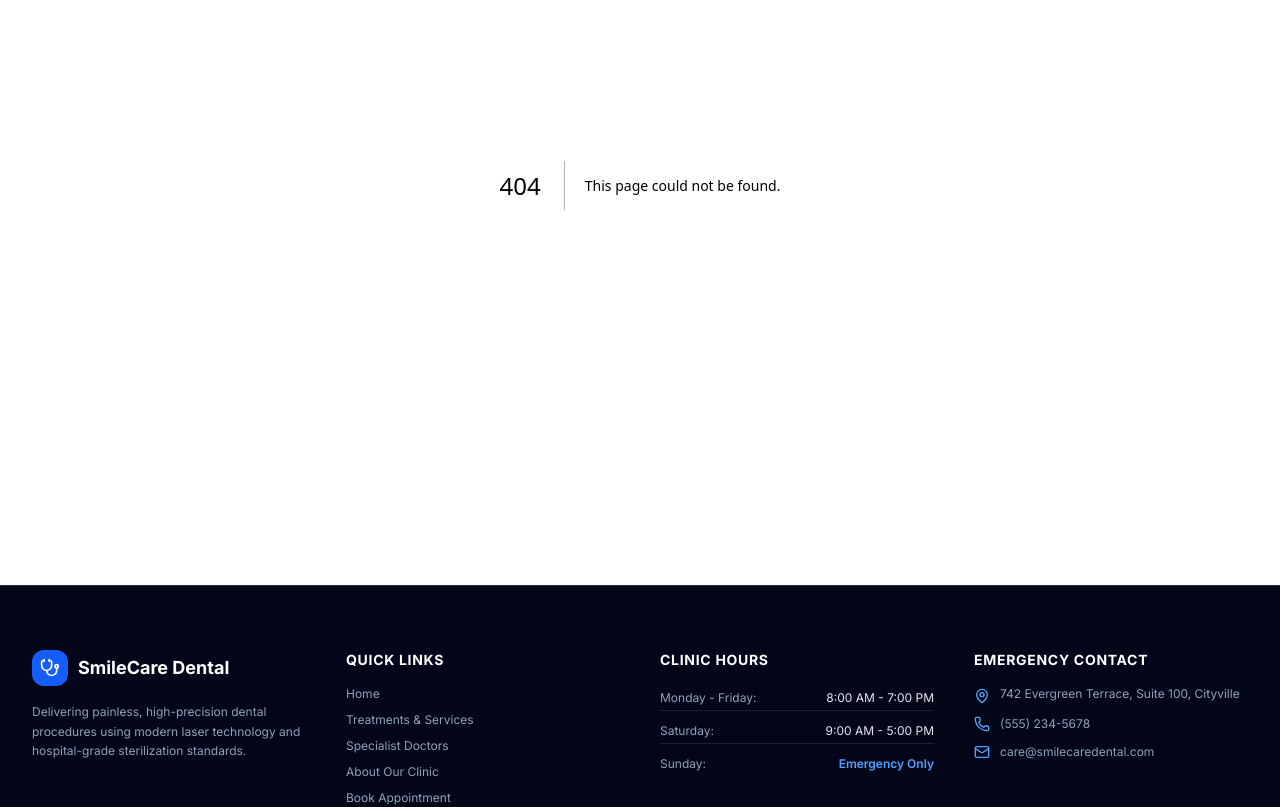
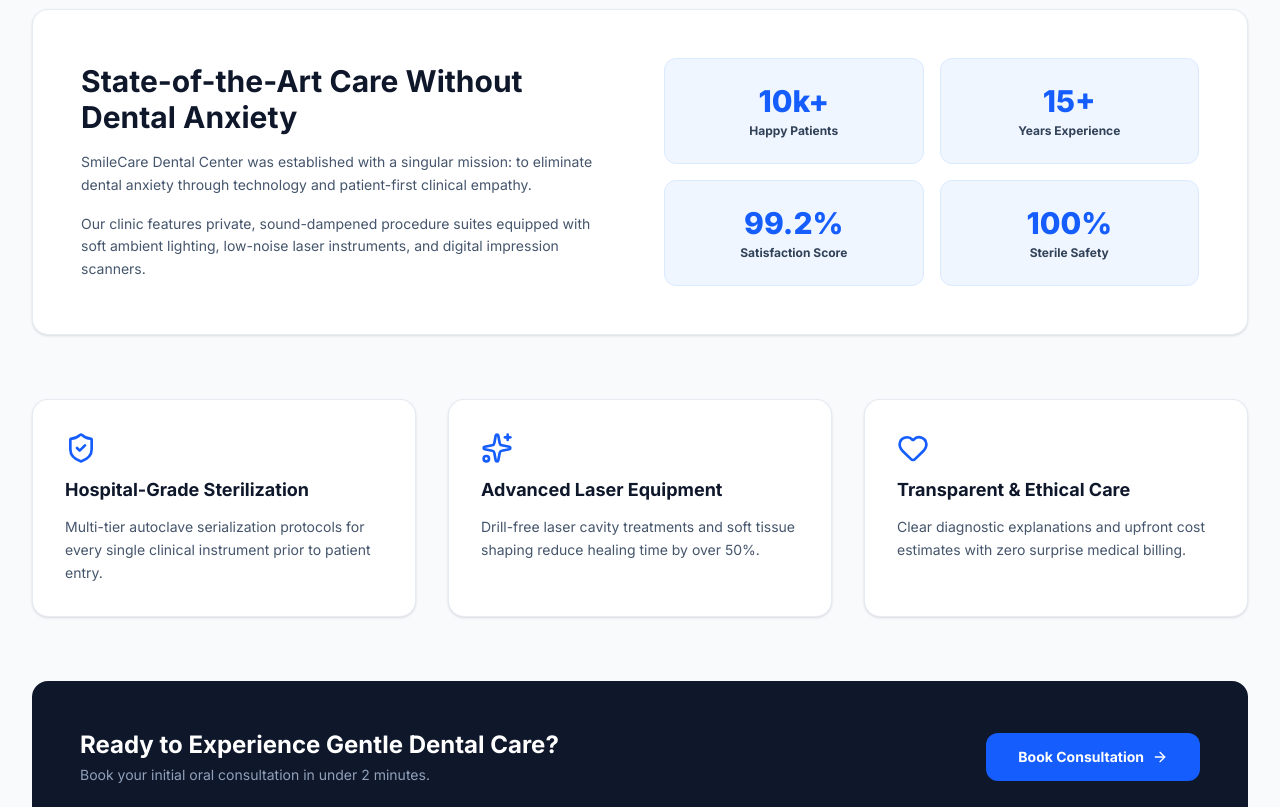
Before and after one commit to dimple200214/smile-care-dental1, a Next.js app: page /about in a window 1280 px wide. Before the commit this address had no page. Shown: the part 320-1127 px from the top of the page. Built offline with nearby package versions, Linux system fonts and the light colour scheme.

Commit message:
feat: add dedicated Services, Doctors, and About pages

```diff
--- /dev/null
+++ b/app/about/page.tsx
@@ -0,0 +1,101 @@
+import Link from "next/link";
+import { ShieldCheck, Award, Heart, Sparkles, ArrowRight } from "lucide-react";
+
+export default function AboutPage() {
+  return (
+    <div className="bg-slate-50 min-h-screen py-12 lg:py-16">
+      <div className="max-w-7xl mx-auto px-4 sm:px-8 space-y-16">
+
+        {/* Header */}
+        <div className="text-center max-w-2xl mx-auto">
+          <span className="text-blue-600 font-bold text-xs uppercase tracking-widest block mb-2">
+            Our Mission & Clinic
+          </span>
+          <h1 className="text-3xl sm:text-4xl font-extrabold text-slate-900 tracking-tight">
+            Redefining Dental Care Comfort
+          </h1>
+          <p className="text-slate-600 text-sm sm:text-base mt-2">
+            Combining surgical precision with high-end hospital safety standards since 2012.
+          </p>
+        </div>
+
+        {/* Story Section */}
+        <div className="grid grid-cols-1 lg:grid-cols-2 gap-12 items-center bg-white p-8 sm:p-12 rounded-2xl border border-slate-200/80 shadow-sm">
+          <div className="space-y-4">
+            <h2 className="text-2xl sm:text-3xl font-bold text-slate-900">
+              State-of-the-Art Care Without Dental Anxiety
+            </h2>
+            <p className="text-slate-600 text-sm leading-relaxed">
+              SmileCare Dental Center was established with a singular mission: to eliminate dental anxiety through technology and patient-first clinical empathy.
+            </p>
+            <p className="text-slate-600 text-sm leading-relaxed">
+              Our clinic features private, sound-dampened procedure suites equipped with soft ambient lighting, low-noise laser instruments, and digital impression scanners.
+            </p>
+          </div>
+
+          <div className="grid grid-cols-2 gap-4">
+            <div className="bg-blue-50 p-6 rounded-xl border border-blue-100 text-center">
+              <span className="text-3xl font-extrabold text-blue-600 block">10k+</span>
+              <span className="text-xs font-bold text-slate-700 mt-1 block">Happy Patients</span>
+            </div>
+            <div className="bg-blue-50 p-6 rounded-xl border border-blue-100 text-center">
+              <span className="text-3xl font-extrabold text-blue-600 block">15+</span>
+              <span className="text-xs font-bold text-slate-700 mt-1 block">Years Experience</span>
+            </div>
+            <div className="bg-blue-50 p-6 rounded-xl border border-blue-100 text-center">
+              <span className="text-3xl font-extrabold text-blue-600 block">99.2%</span>
+              <span className="text-xs font-bold text-slate-700 mt-1 block">Satisfaction Score</span>
+            </div>
+            <div className="bg-blue-50 p-6 rounded-xl border border-blue-100 text-center">
+              <span className="text-3xl font-extrabold text-blue-600 block">100%</span>
+              <span className="text-xs font-bold text-slate-700 mt-1 block">Sterile Safety</span>
+            </div>
+          </div>
+        </div>
+
+        {/* Quality Standards */}
+        <div className="grid grid-cols-1 md:grid-cols-3 gap-8">
+          <div className="bg-white p-8 rounded-2xl border border-slate-200/80 shadow-sm space-y-3">
+            <ShieldCheck size={32} className="text-blue-600" />
+            <h3 className="text-lg font-bold text-slate-900">Hospital-Grade Sterilization</h3>
+            <p className="text-slate-600 text-xs sm:text-sm leading-relaxed">
+              Multi-tier autoclave serialization protocols for every single clinical instrument prior to patient entry.
+            </p>
+          </div>
+
+          <div className="bg-white p-8 rounded-2xl border border-slate-200/80 shadow-sm space-y-3">
+            <Sparkles size={32} className="text-blue-600" />
+            <h3 className="text-lg font-bold text-slate-900">Advanced Laser Equipment</h3>
+            <p className="text-slate-600 text-xs sm:text-sm leading-relaxed">
+              Drill-free laser cavity treatments and soft tissue shaping reduce healing time by over 50%.
+            </p>
+          </div>
+
+          <div className="bg-white p-8 rounded-2xl border border-slate-200/80 shadow-sm space-y-3">
+            <Heart size={32} className="text-blue-600" />
+            <h3 className="text-lg font-bold text-slate-900">Transparent & Ethical Care</h3>
+            <p className="text-slate-600 text-xs sm:text-sm leading-relaxed">
+              Clear diagnostic explanations and upfront cost estimates with zero surprise medical billing.
+            </p>
+          </div>
+        </div>
+
+        {/* CTA Banner */}
+        <div className="bg-slate-900 text-white p-8 sm:p-12 rounded-2xl flex flex-col md:flex-row items-center justify-between gap-6">
+          <div>
+            <h3 className="text-2xl font-bold">Ready to Experience Gentle Dental Care?</h3>
+            <p className="text-slate-400 text-sm mt-1">Book your initial oral consultation in under 2 minutes.</p>
+          </div>
+          <Link
+            href="/book"
+            className="bg-blue-600 hover:bg-blue-700 text-white font-bold px-8 py-3.5 rounded-xl transition-all text-sm shrink-0 flex items-center gap-2"
+          >
+            <span>Book Consultation</span>
+            <ArrowRight size={16} />
+          </Link>
+        </div>
+
+      </div>
+    </div>
+  );
+}
```
